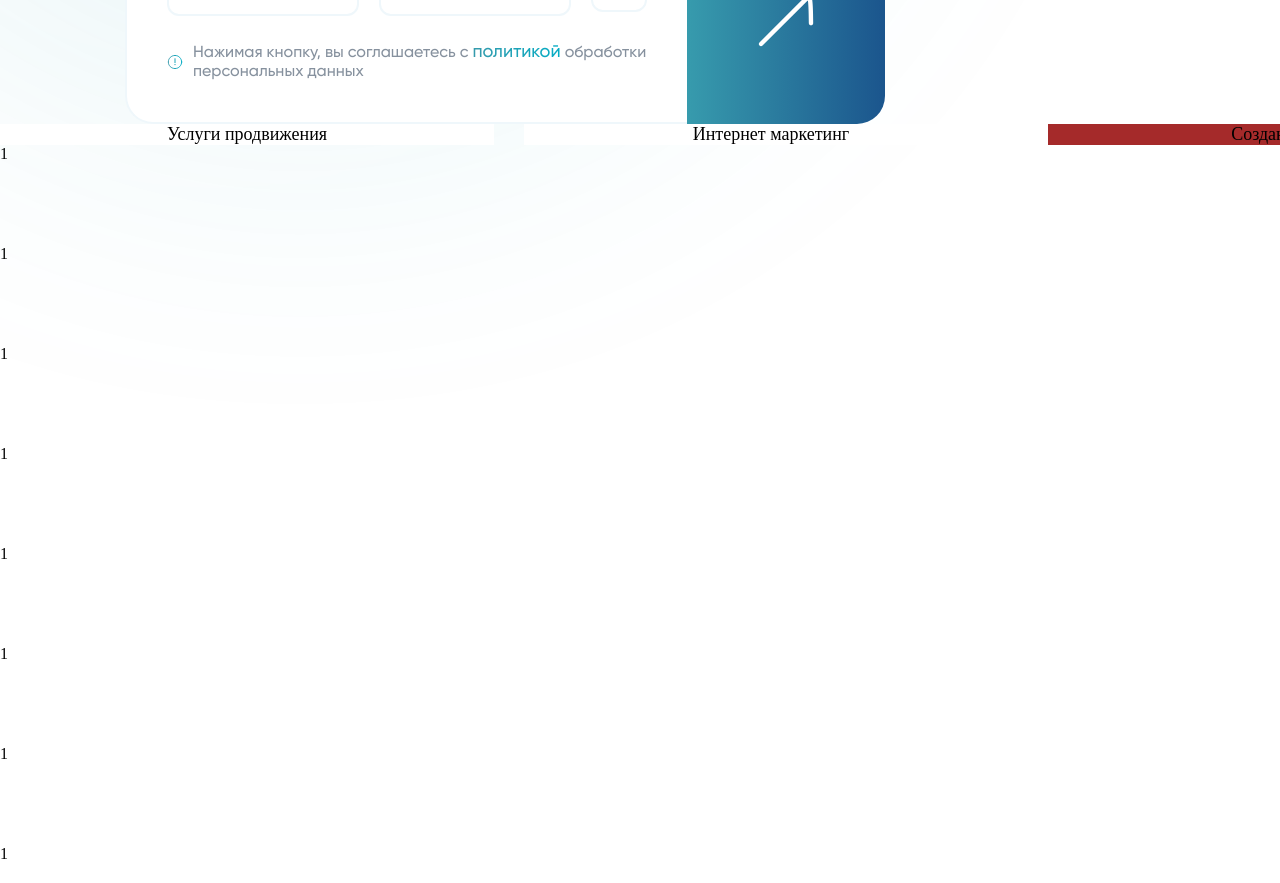
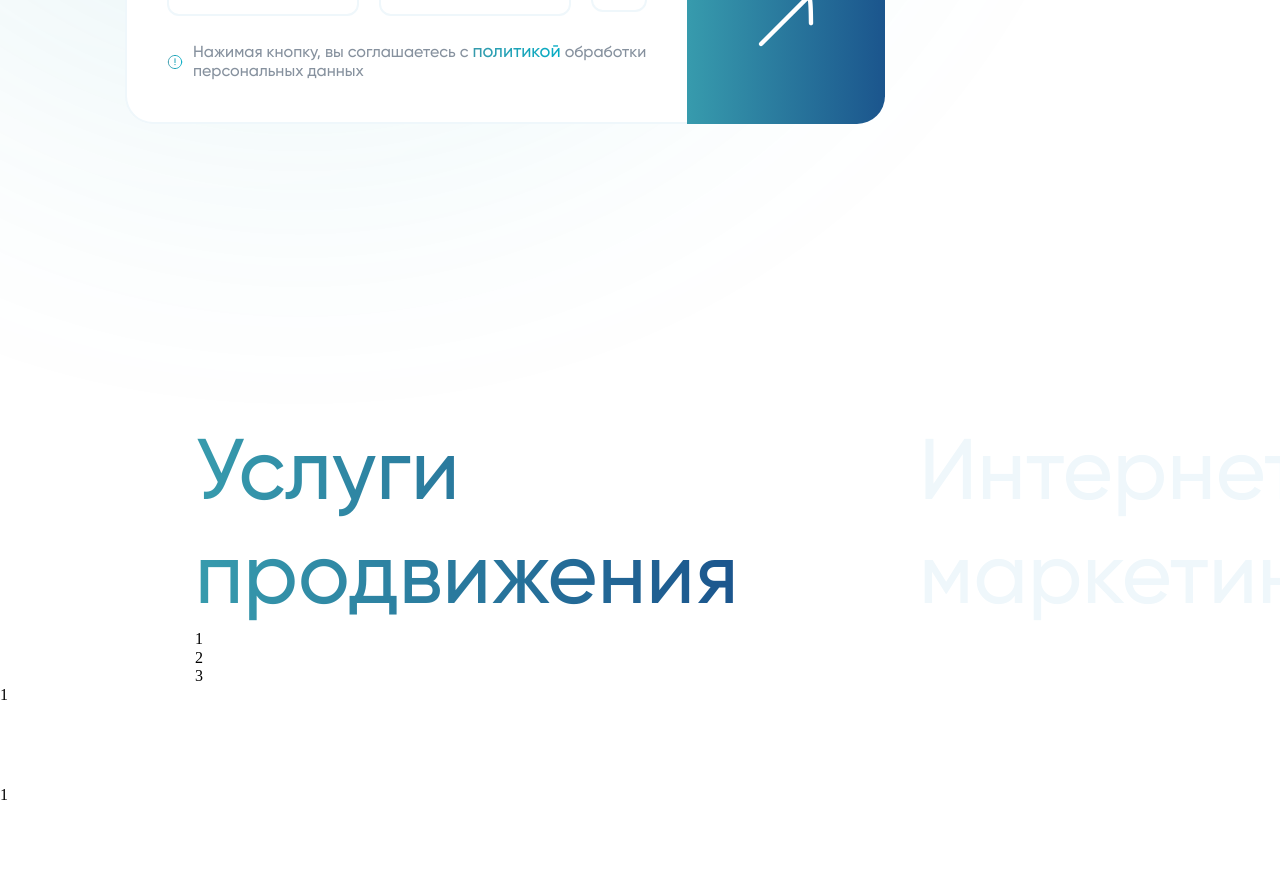
Before and after one commit to Darced43/web-famili, a Vue app: page / in a window 1280 px wide. Shown: the part 920-1803 px from the top of the page. Built offline with nearby package versions, Linux system fonts and the light colour scheme.

Commit message:
create blok service

```diff
--- a/src/components/Title/TitleFormApplication.vue
+++ b/src/components/Title/TitleFormApplication.vue
@@ -61,7 +61,7 @@
 </template>
 
 <script setup>
-import {ref, watch} from "vue"
+import {ref} from "vue"
 
 const openTime = ref(false)
 
@@ -94,6 +94,7 @@ function checkRadio(e){
     display: flex;
     position: relative;
     z-index: 1000;
+    margin-bottom: 300px;
 }
 .application__section{
     border-radius: 28px 0px 0px 28px;
--- a/src/components/Title/TitleService.vue
+++ b/src/components/Title/TitleService.vue
@@ -1,22 +1,42 @@
 <template>
-    <div>
+    <div class="wrapper__service">
+        <div class="service">
             <swiper
                 :slidesPerView="'2.5'"
-            :spaceBetween="30"
                 :pagination="{
                 clickable: true,
                 }"
                 :modules="modules"
                 class="mySwiper"
             >
-            <swiper-slide class="">Услуги продвижения</swiper-slide>
-            <swiper-slide>Интернет маркетинг</swiper-slide>
-            <swiper-slide class="as">Создание сайтов</swiper-slide>
+                <swiper-slide>
+                    <div  @click="(e) => activeMenu(e)" ref='serviceAgl' class="service__info active__info">
+                        Услуги продвижения
+                    </div>
+                </swiper-slide>
+                <swiper-slide>
+                    <div @click="(e) => activeMenu(e)" ref='serviceInternet' class="service__info">
+                        Интернет маркетинг
+                    </div>
+                </swiper-slide>
+                <swiper-slide>
+                    <div @click="(e) => activeMenu(e)" ref='serviceWebsite' class="service__info">
+                        Создание сайтов
+                    </div>
+                </swiper-slide>
             </swiper>
         </div>
+        <div class="service__promotion">
+            1
+        </div>
+        <div class="service__internet">2</div>
+        <div class="service__website">3</div>
+    </div>
 </template>
+
 <script setup>
 
+import {ref} from "vue"
 import { Swiper, SwiperSlide } from 'swiper/vue';
 import 'swiper/css';
 import 'swiper/css/pagination';
@@ -24,9 +44,53 @@ import { Pagination } from 'swiper/modules';
 
 const modules = Pagination
 
+const serviceAgl = ref()
+const serviceInternet = ref()
+const serviceWebsite = ref()
+const allService = [
+    serviceAgl, serviceInternet, serviceWebsite
+]
+
+function activeMenu(e){
+    const activeAgl = e.target
+    activeAgl.classList.add('active__info')
+
+     allService.forEach( item => {
+        if(activeAgl === item.value){
+            return
+        } else {
+            item.value.classList.remove('active__info')
+        }
+     })
+}
+
 </script>
-<style>
-    .as{
-        background-color: brown;
+
+
+<style scoped>
+.wrapper__service{
+    margin-left: 195px;
+    overflow: hidden;
+}
+.service__info{
+    color:  #EFF7FB;
+    font-family: 'Gilroy';
+    font-size: 86px;
+    font-style: normal;
+    font-weight: 500;
+    line-height: 120%;
+    text-align: start;
+    cursor:pointer;
+}
+.active__info{
+    font-family: 'Gilroy';
+    font-size: 86px;
+    font-style: normal;
+    font-weight: 500;
+    line-height: 120%;
+    background: linear-gradient(270deg, #1B558D 0%, #379BAD 100%);
+    background-clip: text;
+    -webkit-background-clip: text;
+    -webkit-text-fill-color: transparent;
 }
 </style>
--- a/src/style.css
+++ b/src/style.css
@@ -20,14 +20,9 @@ body {
 }
 
 .swiper-slide {
-    text-align: center;
-    font-size: 18px;
-    background: #fff;
-
-    /* Center slide text vertically */
-    display: flex;
-    justify-content: center;
-    align-items: center;
+    background: transparent;
+    width: 544px !important;
+    height: 206px !important;
 }
 
 .swiper-slide img {
@@ -37,7 +32,11 @@ body {
     object-fit: cover;
 }
 
-.swiper-slide {
+.swiper-wrapper {
+    gap: 180px;
+}
+
+/* .swiper-slide {
     width: 80%;
 }
 
@@ -47,7 +46,7 @@ body {
 
 .swiper-slide:nth-child(3n) {
     width: 40%;
-}
+} */
 
 @media(max-width:750px) {
     .wrapper {
```
Lines whose indentation alone changed are shown as unchanged.
